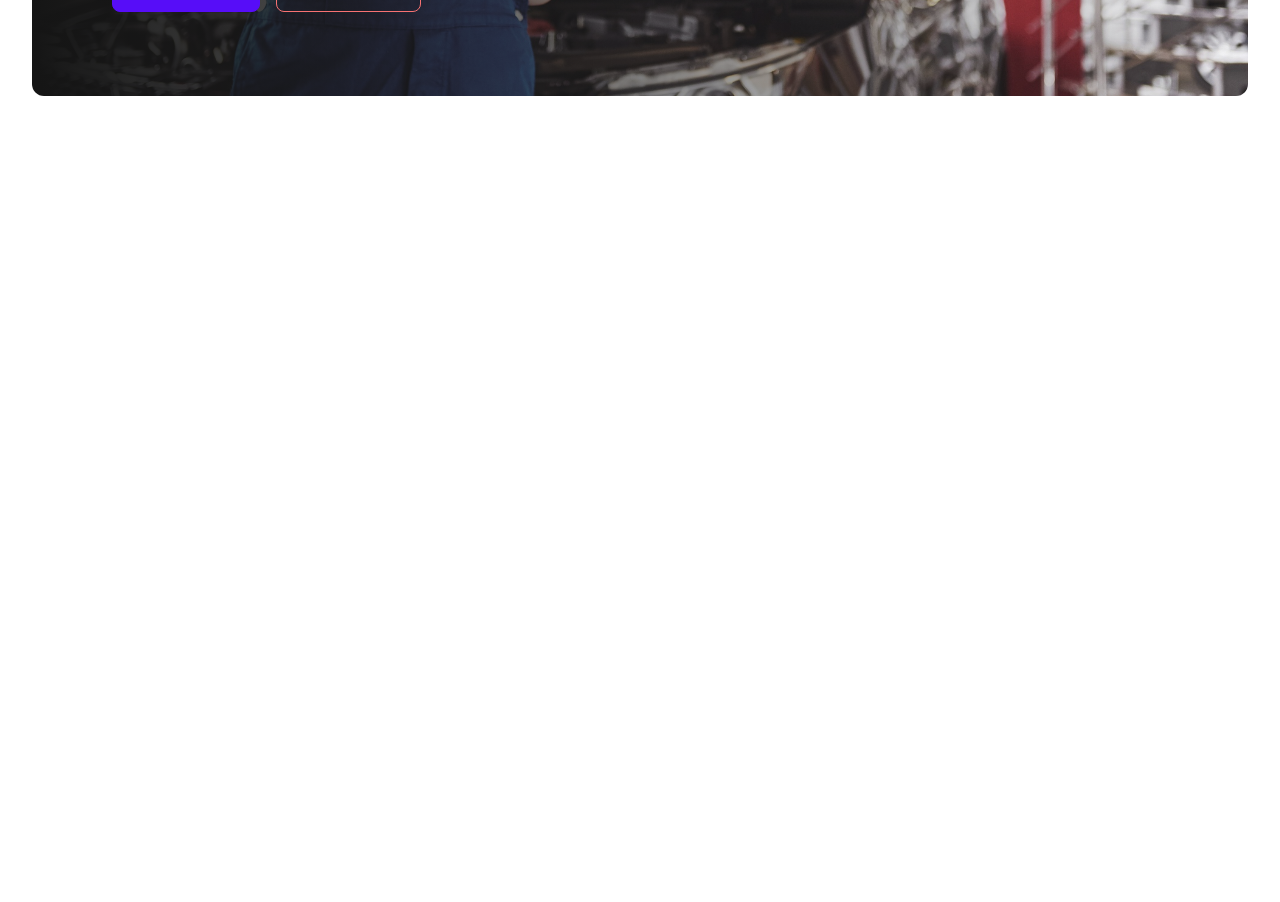
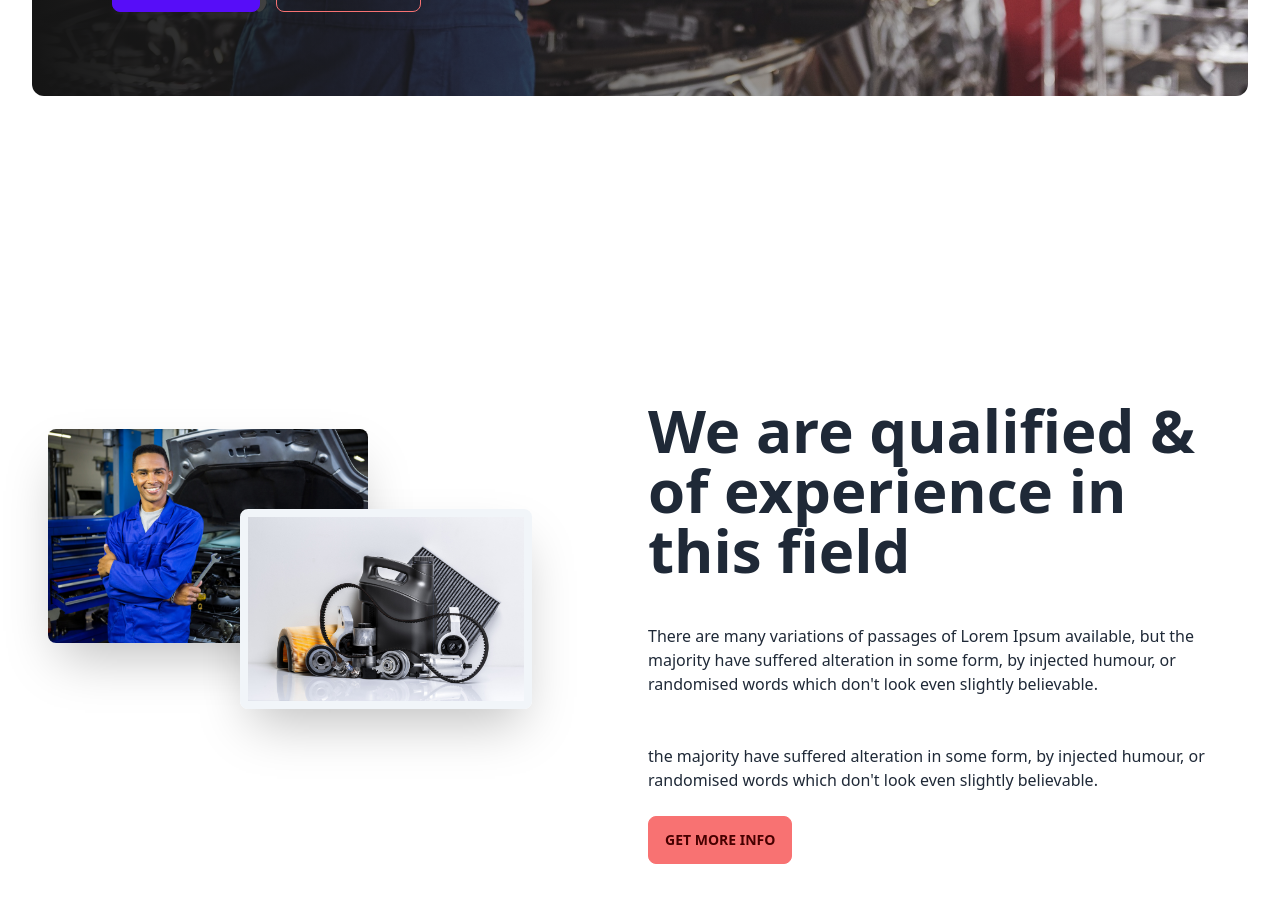
Before and after one commit to AltafHusain22/car-doctor-client, a React (Vite) app: page / in a window 1280 px wide. Shown: the part 640-1542 px from the top of the page. Before the commit the page ends 800 px from the top, so only its background shows below. Built offline with nearby package versions, Linux system fonts and the light colour scheme.

Commit message:
about section added

```diff
--- a/src/pages/Home/components/About/About.jsx
+++ b/src/pages/Home/components/About/About.jsx
@@ -0,0 +1,34 @@
+import React from "react";
+import imageAbout1 from "../../../../../public/assets/images/about_us/person.jpg";
+import imageAbout2 from "../../../../../public/assets/images/about_us/parts.jpg";
+
+const About = () => {
+  return (
+    <div className="hero min-h-screen mt-10 ">
+      <div className="hero-content flex-col lg:flex-row md:flex-col ">
+        <div className=" relative w-full md:w-full lg:w-1/2">
+          <img
+            src={imageAbout1}
+            className=" rounded-lg shadow-2xl relative md:max-w-xs"
+          />
+          <img
+            src={imageAbout2}
+            className="w-72 rounded-lg shadow-2xl absolute md:left-48 left-10 top-32 md:top-20 sm:top-72 sm:w-1/2 sm:left-48 border-8 border-slate-100"
+          />
+        </div>
+        <div className="md:w-full lg:w-1/2 text-start mt-48">
+          <h1 className="text-4xl lg:text-6xl md:text-4xl font-bold text-start mb-5 ">We are qualified & of experience in this field</h1>
+          <p className="py-6">
+		  There are many variations of passages of Lorem Ipsum available, but the majority have suffered alteration in some form, by injected humour, or randomised words which don't look even slightly believable.
+          </p>
+          <p className="py-6">
+		  the majority have suffered alteration in some form, by injected humour, or randomised words which don't look even slightly believable.
+          </p>
+          <button className="btn btn-error">Get More Info</button>
+        </div>
+      </div>
+    </div>
+  );
+};
+
+export default About;
--- a/src/pages/Home/components/Home.jsx
+++ b/src/pages/Home/components/Home.jsx
@@ -1,10 +1,12 @@
 import React from 'react';
 import Hero from './Hero/Hero';
+import About from './About/About';
 
 const Home = () => {
 	return (
 		<div>
 			<Hero></Hero>
+			<About></About>
 		</div>
 	);
 };
```
